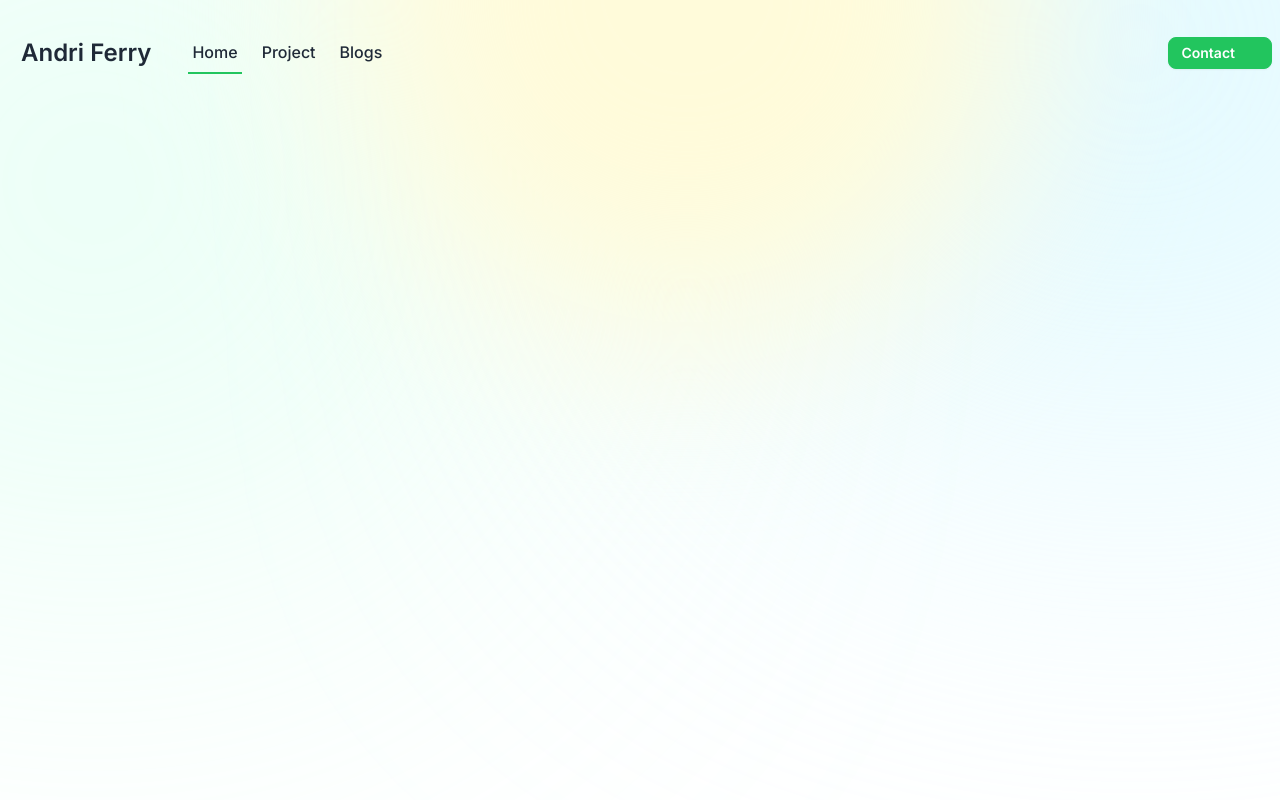
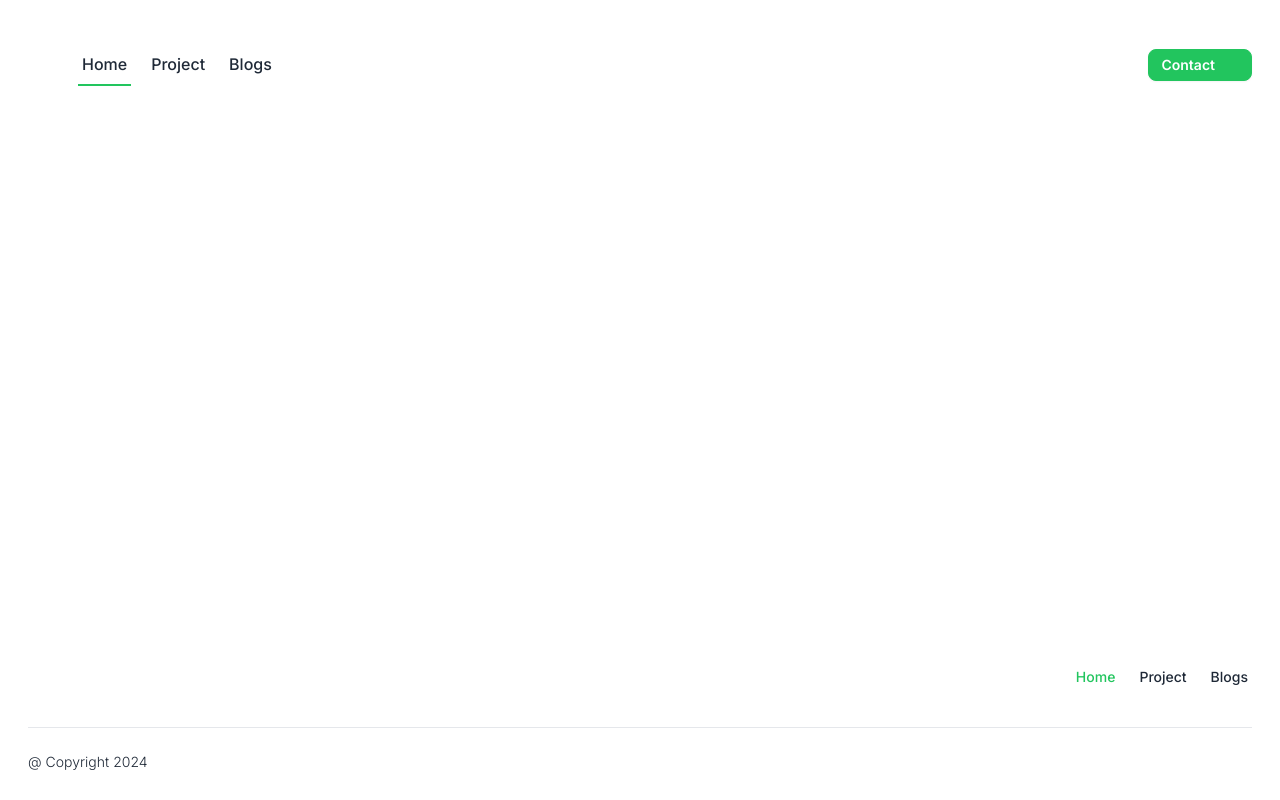
Before and after one commit to andriferry/andriferryapp, a Nuxt app: page / in a window 1280 px wide. Shown: the top 800 px of the page. Built offline with nearby package versions, Linux system fonts and the light colour scheme.

Commit message:
Fixed Header navbar

```diff
--- a/components/Hero.vue
+++ b/components/Hero.vue
@@ -1,7 +1,7 @@
 <script setup lang="ts"></script>
 
 <template>
-    <div class="h-screen relative z-0 overflow-hidden">
+    <!-- <div class="h-screen relative z-0 overflow-hidden">
         <div class="relative w-full h-full">
             <div
                 class="bg-[#B9FFE2] absolute -top-[160px] -left-[250px] h-[686px] w-[686px] blur-[234px] opacity-50 rounded-full"></div>
@@ -12,7 +12,9 @@
             <div
                 class="bg-[#FFFBDA] absolute -top-[350px] right-[250px] h-[686px] w-[686px] blur-[100px] rounded-full"></div>
         </div>
-    </div>
+
+        <div class="bg-red-500">Hello</div>
+    </div> -->
 </template>
 
 <style scoped></style>
--- a/layouts/default.vue
+++ b/layouts/default.vue
@@ -30,16 +30,18 @@ const socialMedia = ref([
         url: 'https://www.linkedin.com/in/andri-ferry/',
     },
 ]);
+const config = useRuntimeConfig();
 
 const el = ref<HTMLElement | null>(null);
 </script>
 
 <template>
-    <div>
-        <div class="min-h-screen flex flex-col justify-between" ref="el">
-            <div class="relative w-full">
-                <div class="container mx-auto bg-transparent relative z-50">
-                    <div class="navbar absolute bg-transparent mt-4">
+    <div class="min-h-screen flex flex-col justify-between">
+        <header class="">
+            <nav
+                class="p-7 bg-white w-full z-[1000] flex items-center justify-between fixed">
+                <div class="container mx-auto">
+                    <div class="navbar px-0">
                         <div class="navbar-start">
                             <div class="dropdown">
                                 <div
@@ -67,8 +69,8 @@ const el = ref<HTMLElement | null>(null);
                             <div class="flex items-center gap-5">
                                 <NuxtLink
                                     to="/"
-                                    class="btn !py-1 !px-3 btn-ghost text-2xl">
-                                    Andri Ferry
+                                    class="btn hover:bg-transparent !py-1 !px-3 btn-ghost text-2xl">
+                                    {{ config.public.title }}
                                 </NuxtLink>
 
                                 <div class="hidden lg:flex">
@@ -98,21 +100,23 @@ const el = ref<HTMLElement | null>(null);
                         </div>
                     </div>
                 </div>
-            </div>
+            </nav>
+        </header>
 
-            <slot />
+        <slot />
 
-            <div class="w-full px-4 py-10">
-                <div class="container flex flex-col gap-4 text-xs mx-auto px-2">
+        <footer>
+            <div class="p-7 w-full flex items-center justify-between">
+                <div class="container mx-auto bg-white flex flex-col">
                     <div class="py-6 border-b flex justify-between">
                         <NuxtLink
                             to="/"
                             class="btn !py-1 hover:bg-transparent !px-0 btn-ghost text-xl">
-                            Andri Ferry
+                            {{ config.public.title }}
                         </NuxtLink>
 
                         <ul
-                            class="menu menu-horizontal plain-underline gap-4 px-1">
+                            class="menu menu-horizontal plain-underline gap-4 px-0">
                             <li v-for="(route, index) in routes" :key="index">
                                 <NuxtLink
                                     active-class="text-primary"
@@ -124,10 +128,11 @@ const el = ref<HTMLElement | null>(null);
                         </ul>
                     </div>
 
-                    <div class="w-full pt-6 flex justify-between font-light">
-                        <p class="items-center">
+                    <div class="flex w-full pt-6 justify-between">
+                        <p class="items-center font-light text-sm text-center">
                             @ Copyright {{ new Date().getFullYear() }}
                         </p>
+
                         <div class="flex gap-4 justify-center items-center">
                             <a
                                 v-for="(social, index) in socialMedia"
@@ -142,7 +147,7 @@ const el = ref<HTMLElement | null>(null);
                     </div>
                 </div>
             </div>
-        </div>
+        </footer>
     </div>
 </template>
 
--- a/nuxt.config.ts
+++ b/nuxt.config.ts
@@ -3,7 +3,7 @@ export default defineNuxtConfig({
     compatibilityDate: '2024-04-03',
     app: {
         head: {
-            title: 'Andri Ferry',
+            title: process.env.NUXT_TITLE_APP,
             link: [
                 {
                     rel: 'preconnect',
@@ -23,6 +23,11 @@ export default defineNuxtConfig({
         layoutTransition: { name: 'slide-fade', mode: 'out-in' },
         pageTransition: { name: 'slide-fade', mode: 'out-in' },
     },
+    runtimeConfig: {
+        public: {
+            title: process.env.NUXT_TITLE_APP,
+        },
+    },
     devtools: { enabled: true },
     modules: ['@nuxtjs/tailwindcss', 'nuxt-aos', '@vueuse/nuxt'],
     css: ['~/assets/css/tailwind.css'],
--- a/pages/index.vue
+++ b/pages/index.vue
@@ -3,7 +3,6 @@
 <template>
     <div class="">
         <Hero />
-
     </div>
 </template>
 
```
